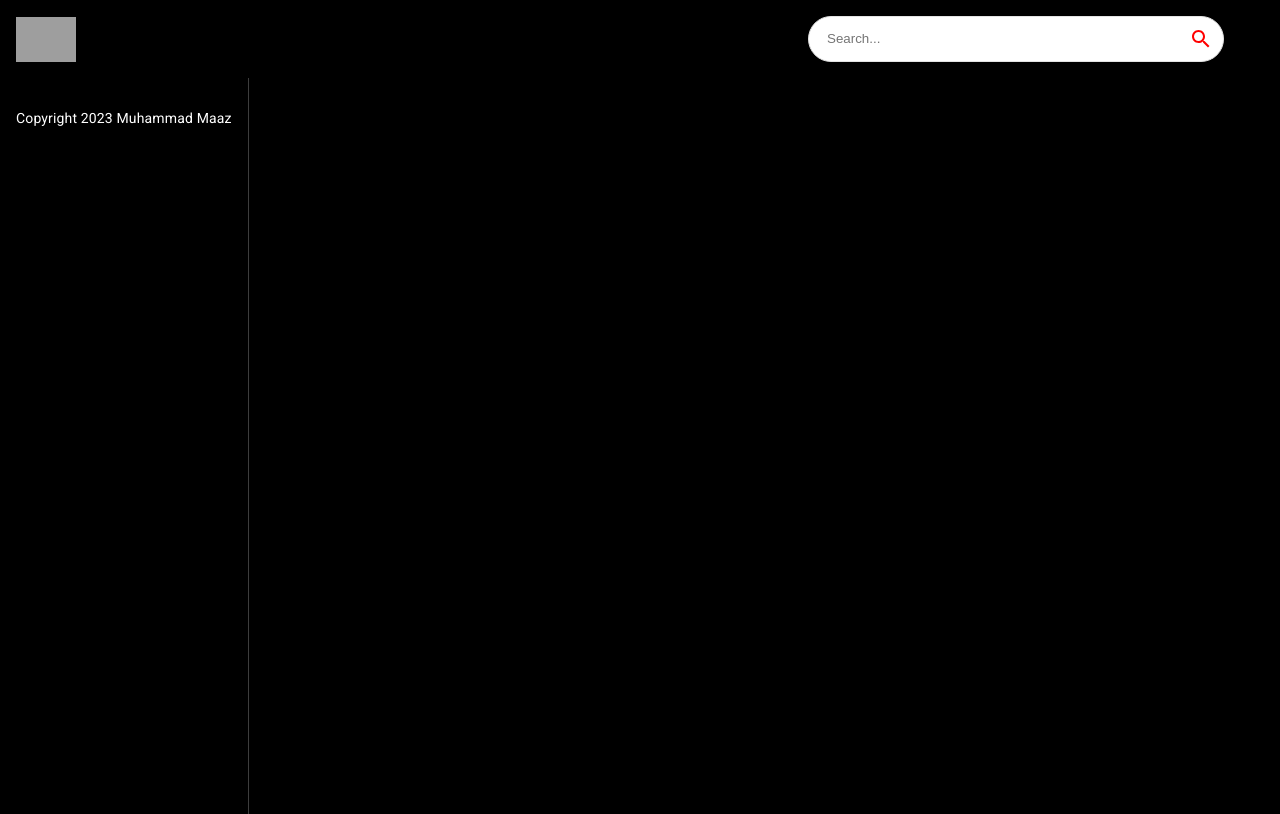
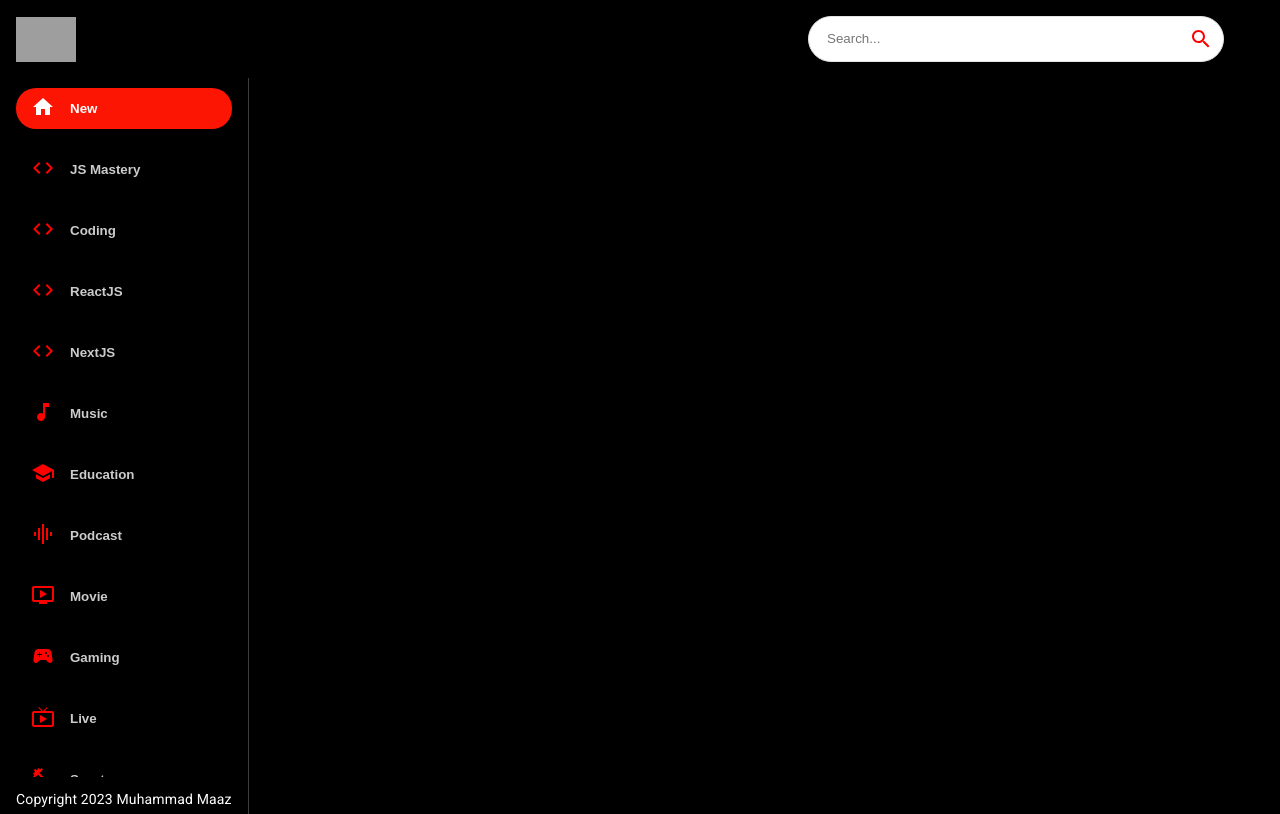
Before and after one commit to maazshakeel/modern-youtube, a React (Create React App) app: page / in a window 1280 px wide. Built offline with nearby package versions, Linux system fonts and the light colour scheme; grey boxes are pictures that could not be loaded.

Commit message:
feat(feed): importing sidebar component in feed.jsx

```diff
--- a/src/components/Feed.jsx
+++ b/src/components/Feed.jsx
@@ -1,5 +1,6 @@
 import { useState, useEffect } from "react";
 import { Box, Stack, Typography } from "@mui/material";
+import { Sidebar } from "./index";
 
 function Feed() {
   return (
@@ -11,7 +12,7 @@ function Feed() {
           px: { sx: 0, md: 2 },
         }}
       >
-        Sidebar
+        <Sidebar />
         <Typography
           className="copyright"
           variant="body2"
```
